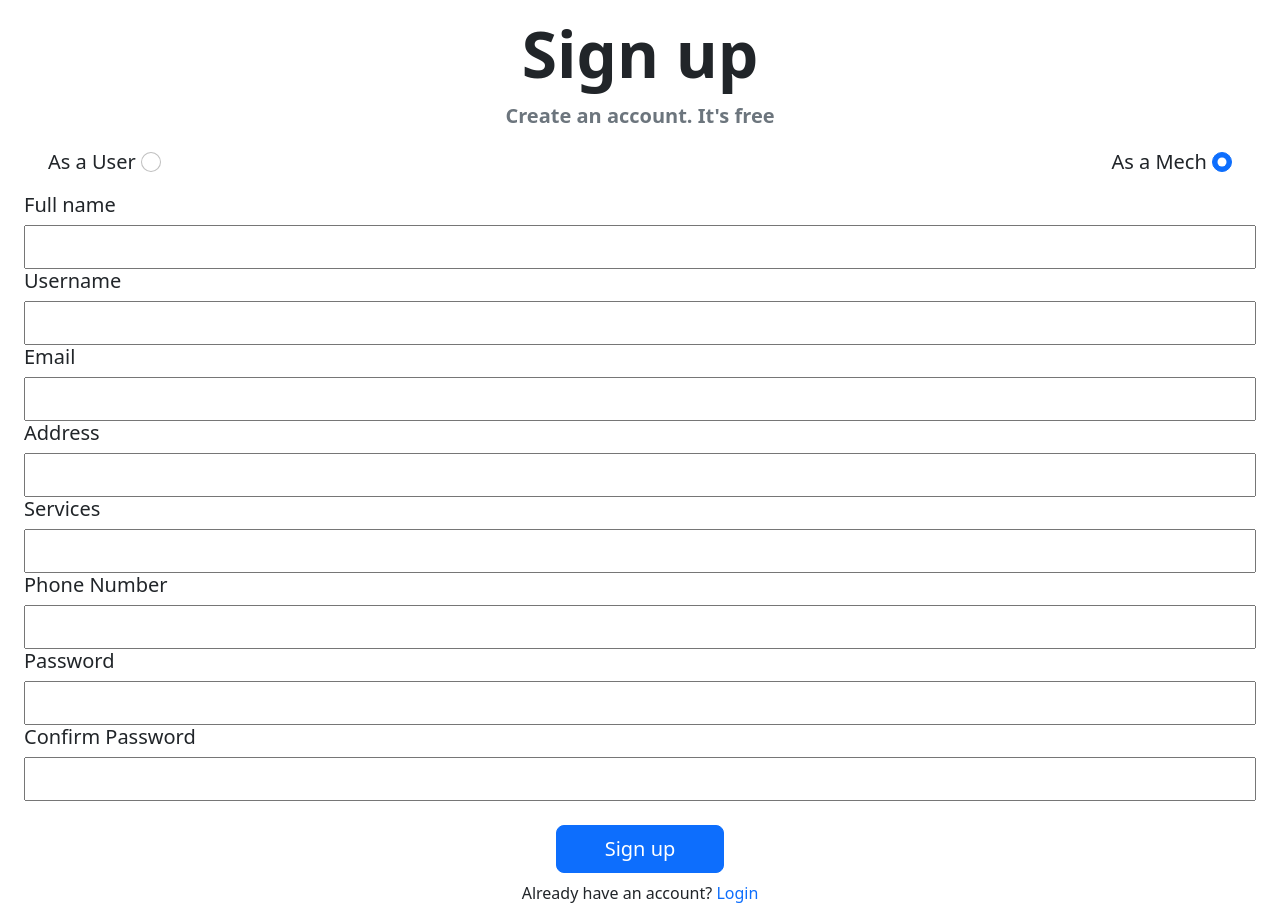
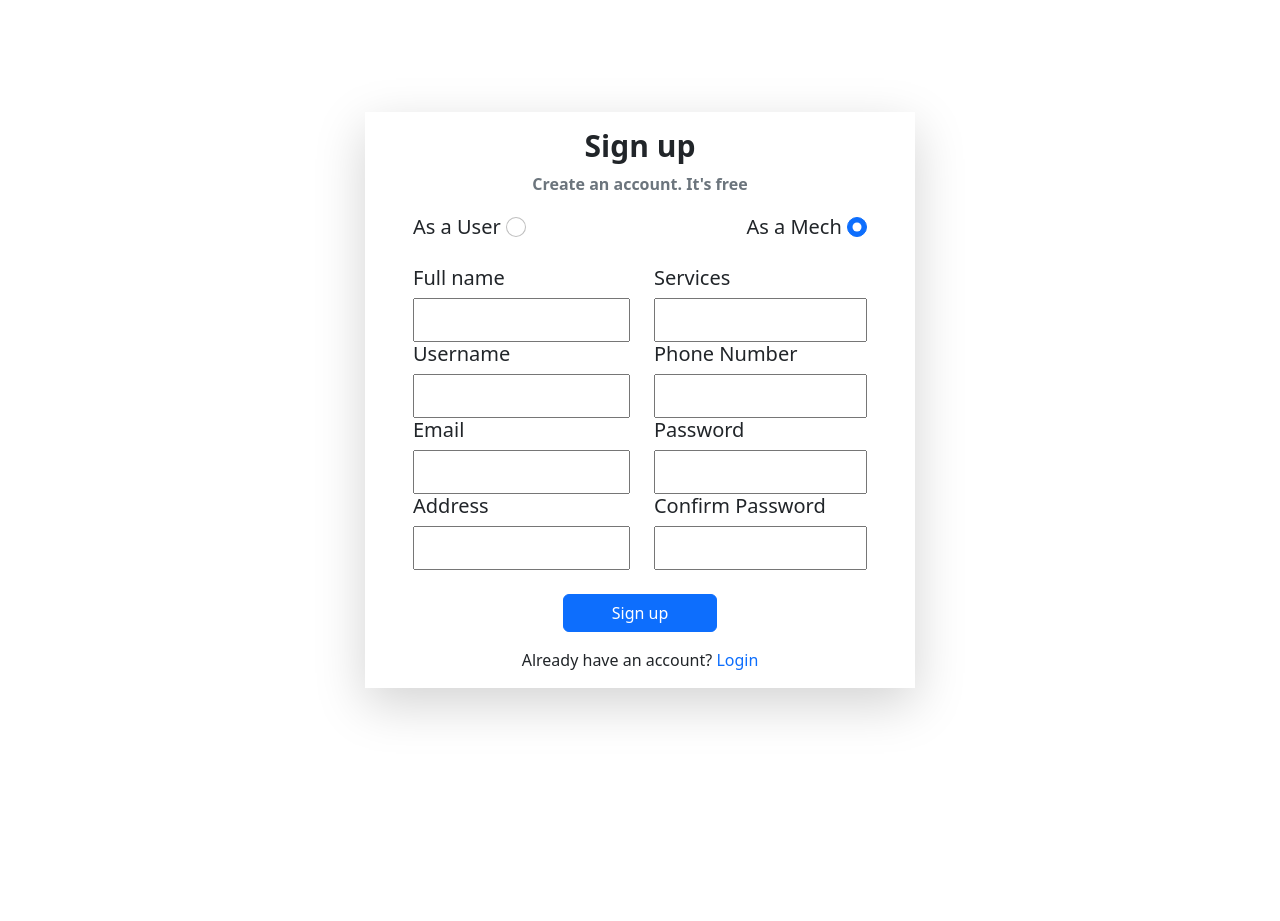
Before and after one commit to LADDi008/project, a plain HTML site: page mech_signup.html in a window 1280 px wide. After the commit the page ends 800 px from the top, so only its background shows below. Drawn offline with nearby package versions, Linux system fonts and the light colour scheme.

Commit message:
Update mech_signup.html

```diff
--- a/mech_signup.html
+++ b/mech_signup.html
@@ -8,10 +8,83 @@
     <link href="https://cdn.jsdelivr.net/npm/bootstrap@5.2.3/dist/css/bootstrap.min.css" rel="stylesheet">
     <script src="https://cdn.jsdelivr.net/npm/bootstrap@5.2.3/dist/js/bootstrap.bundle.min.js"></script>
 
+<style>
+    .b{border: 2px solid red;}
+    .row{margin: 0px;}
+    .xs{display: none;}
+    .w{font-size:30px;}
+    h2{font-size:20px;}
+    .desk{height:100vh;}
+    .de{width: 550px;;}
 
+    @media only screen and (max-width:420px){
+        .xs{display: block;}
+        .desktop{display: none;}
+    }
+
+</style>
 
 </head>
 <body>
+<!-- ------------------desktop dimension--------------------- -->
+    <div class="desktop">
+        <div class="desk d-flex justify-content-center align-items-center ">
+            <div class="de shadow-lg ">
+
+            <div class="sign text-center pt-3">
+
+                <h1 class="w fw-bold">Sign up</h1>
+            <p class="text-muted "><b>Create an account. It's free</b></p>
+            </div>
+
+            <div class="sel d-flex justify-content-between px-5  fs-5">
+                <div> As a User <input type="radio" onclick="user()" class="form-check-input" name="user" id="user" ></div>
+            <div>As a Mech <input type="radio" onclick="mech()" class="form-check-input" name="user_d" id="mech" checked></div>
+            </div>
+
+
+             <form>
+            <div class="pt-4 d-flex  px-5 ">
+                <div class="1-5 w-100 pe-2 ">
+                    <h5>Full name</h5>
+                    <input class="w-100 p-2 "  type="fname" id="fname" name="fname"><br>
+                    <h5>Username</h5>
+                    <input class="w-100 p-2 "  type="username" id="username" name="username"><br>
+                    <h5>Email</h5>
+                    <input class="w-100 p-2" type="email" id="email" name="email" ><br>
+                    <h5>Address</h5>
+                    <input class="w-100 p-2" type="address" id="address" name="address" ><br>
+
+                </div>
+                <div class="5-10 w-100 ps-3">
+                    <h5>Services</h5>
+                    <input class="w-100 p-2" type="services" id="services" name="services" ><br>
+
+                    <h5>Phone Number</h5>
+                    <input class="w-100 p-2" type="ph" id="ph" name="ph" ><br>
+                    <h5>Password</h5>
+                    <input class="w-100 p-2 "  type="password" id="pwd" name="pwd" pattern=".{8,}" title="Eight or more characters"><br>
+                    <h5>Confirm Password</h5>
+                    <input class="w-100 p-2" type="password" id="pwd" name="pwd" pattern=".{8,}" title="Eight or more characters"><br>
+                </div>
+
+            </div>
+
+
+
+            <div class="text-center pt-4">
+                <button class="btn  btn-primary  px-5 text-white ">Sign up</button>
+            </div>
+             </form>
+            <div class="text-center pt-3">
+                <p>Already have an account? <a href="index.html" class="text-decoration-none">Login</a></p>
+              </div>
+
+        </div>
+        </div>
+        </div>
+
+        <!-- ------------------xs dimension--------------------- -->
 
 <div class="xs">
 
@@ -22,12 +95,12 @@
     </div>
 
     <div class="sel d-flex justify-content-between px-5  fs-5">
-        <div> As a User <a href="index.html"><input type="radio" onclick="user()"  class="form-check-input"  name="user" id="user"></a></div>
+        <div> As a User <input type="radio" onclick="user()"  class="form-check-input"  name="user" id="user"></div>
     <div>As a Mech <input type="radio" class="form-check-input" onclick="mech()" name="user" id="mech" checked></div>
     </div>
 
 
-
+     <form>
     <div class="pt-3 px-4 ">
         <h5>Full name</h5>
         <input class="w-100 p-2 "  type="fname" id="fname" name="fname"><br>
@@ -42,9 +115,9 @@
         <h5>Phone Number</h5>
         <input class="w-100 p-2" type="ph" id="ph" name="ph" ><br>
         <h5>Password</h5>
-        <input class="w-100 p-2 "  type="password" id="pwd" name="pwd"><br>
+        <input class="w-100 p-2 "  type="password" id="pwd" name="pwd" pattern=".{8,}" title="Eight or more characters"><br>
         <h5>Confirm Password</h5>
-        <input class="w-100 p-2" type="password" id="pwd" name="pwd" ><br>
+        <input class="w-100 p-2" type="password" id="pwd" name="pwd" pattern=".{8,}" title="Eight or more characters"><br>
 
     </div>
 
@@ -53,7 +126,7 @@
     <div class="text-center pt-4">
         <button class="btn btn-lg btn-primary  px-5 text-white ">Sign up</button>
     </div>
-
+</form>
     <div class="text-center pt-2">
         <p>Already have an account? <a href="index.html" class="text-decoration-none">Login</a></p>
       </div>
```
